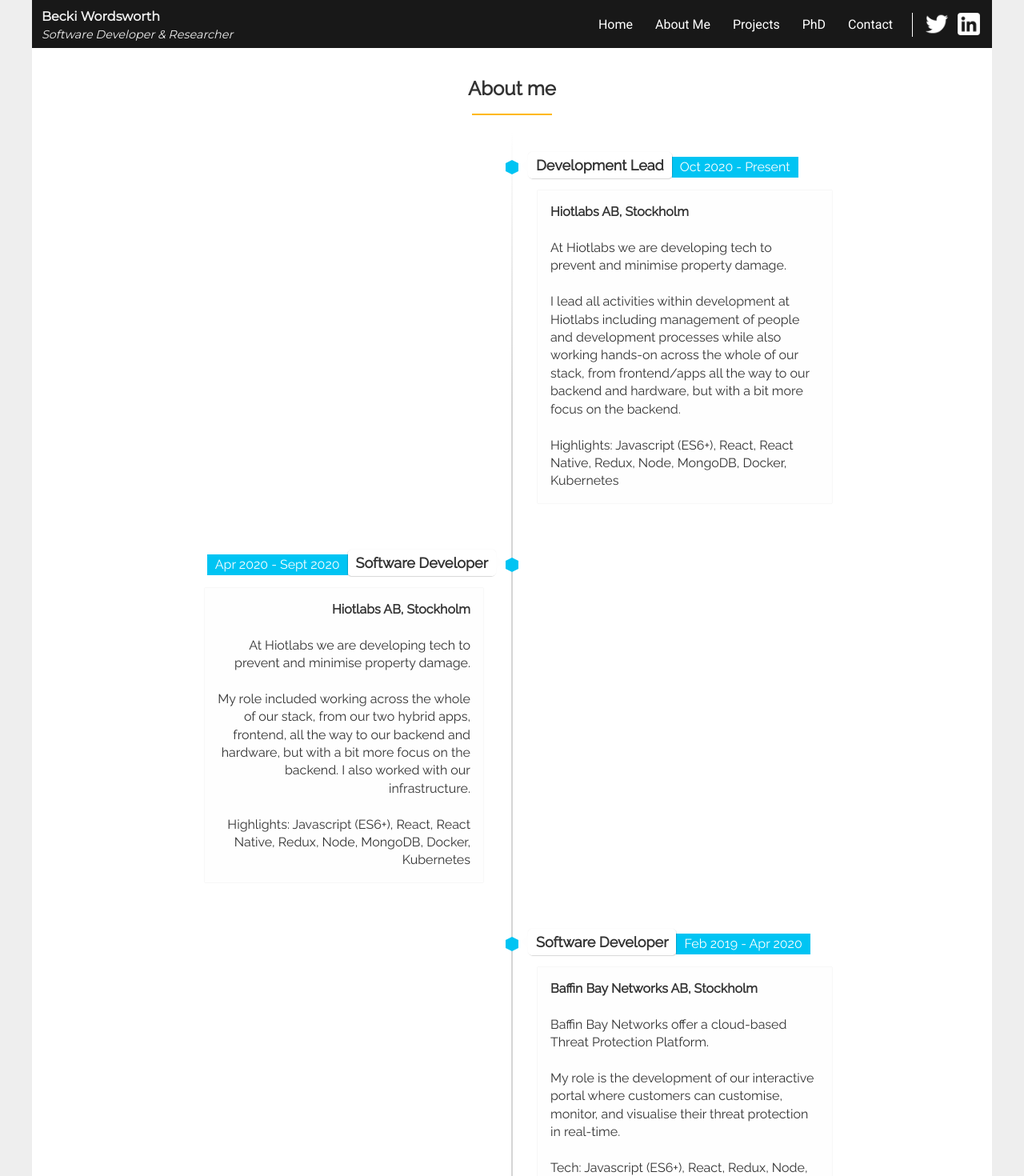
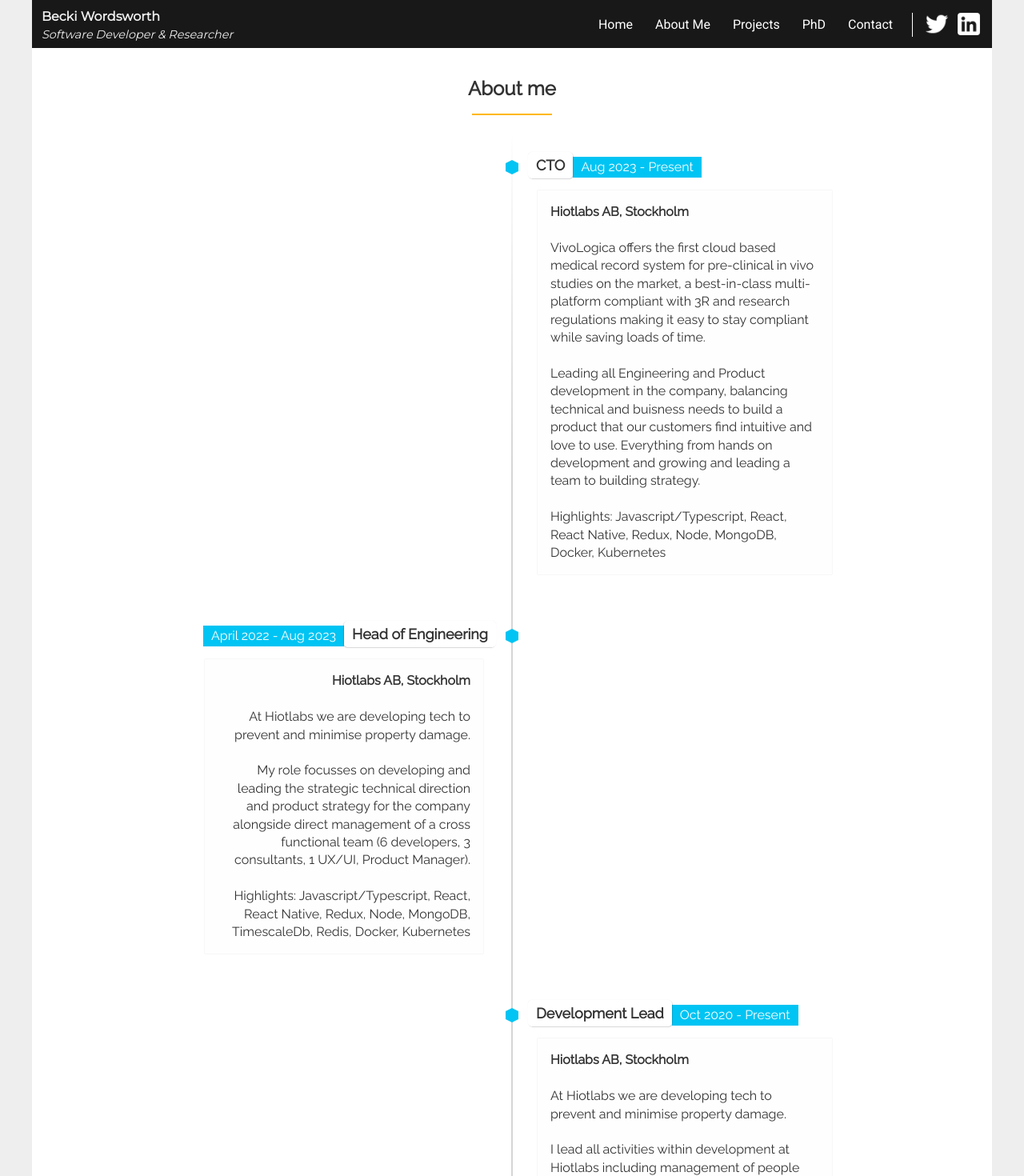
Before and after one commit to BeckiWordsworth/Portfolio, a React (Create React App) app in the folder app/: page /about-me in a window 1280 px wide. Shown: the top 1470 px of the page at 80% size. Built offline with nearby package versions, Linux system fonts and the light colour scheme; a web font is replaced by a local one.

Commit message:
Changes to employment timeline

```diff
--- a/app/src/Components/About/index.js
+++ b/app/src/Components/About/index.js
@@ -19,6 +19,51 @@
           <hr />
 
           <ul class="timeline">
+
+          <li>
+              <div class="direction-r">
+                <div class="flag-wrapper">
+                  <span class="hexa" />
+                  <span class="flag">CTO</span>
+                  <span class="time-wrapper">
+                    <span class="time">Aug 2023 - Present</span>
+                  </span>
+                </div>
+                <div class="desc">
+                  <strong>Hiotlabs AB, Stockholm</strong>
+                  <br /> <br />
+                  VivoLogica offers the first cloud based medical record system for pre-clinical in vivo studies on the market, a best-in-class multi-platform compliant with 3R and research regulations making it easy to stay compliant while saving loads of time.
+                  <br /> <br />Leading all Engineering and Product development in the company, balancing technical and buisness needs to build a product that our customers find intuitive and love to use. Everything from hands on development and growing and leading a team to building strategy.
+                  <br /> <br />
+                  Highlights: Javascript/Typescript, React, React Native, Redux,
+                  Node, MongoDB, Docker, Kubernetes
+                </div>
+              </div>
+            </li>
+
+          <li>
+              <div class="direction-l">
+                <div class="flag-wrapper">
+                  <span class="hexa" />
+                  <span class="flag">Head of Engineering</span>
+                  <span class="time-wrapper">
+                    <span class="time">April 2022 - Aug 2023</span>
+                  </span>
+                </div>
+                <div class="desc">
+                  <strong>Hiotlabs AB, Stockholm</strong>
+                  <br /> <br />
+                  At Hiotlabs we are developing tech to prevent and minimise
+                  property damage.
+                  <br /> <br />
+                  My role focusses on developing and leading the strategic technical direction and product strategy for the company alongside direct management of a cross functional team (6 developers, 3 consultants, 1 UX/UI, Product Manager).
+                  <br /> <br />
+                  Highlights: Javascript/Typescript, React, React Native, Redux,
+                  Node, MongoDB, TimescaleDb, Redis, Docker, Kubernetes
+                </div>
+              </div>
+            </li>
+
             <li>
               <div class="direction-r">
                 <div class="flag-wrapper">
```
